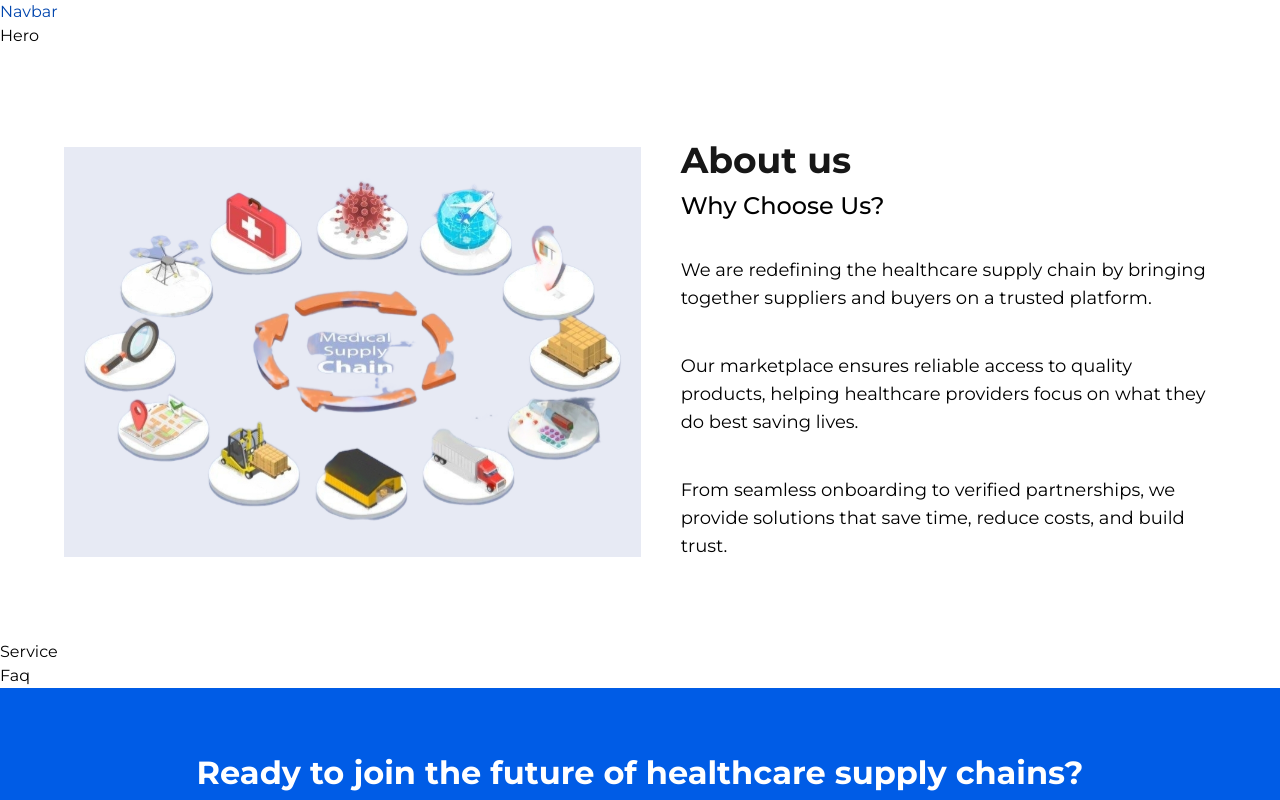
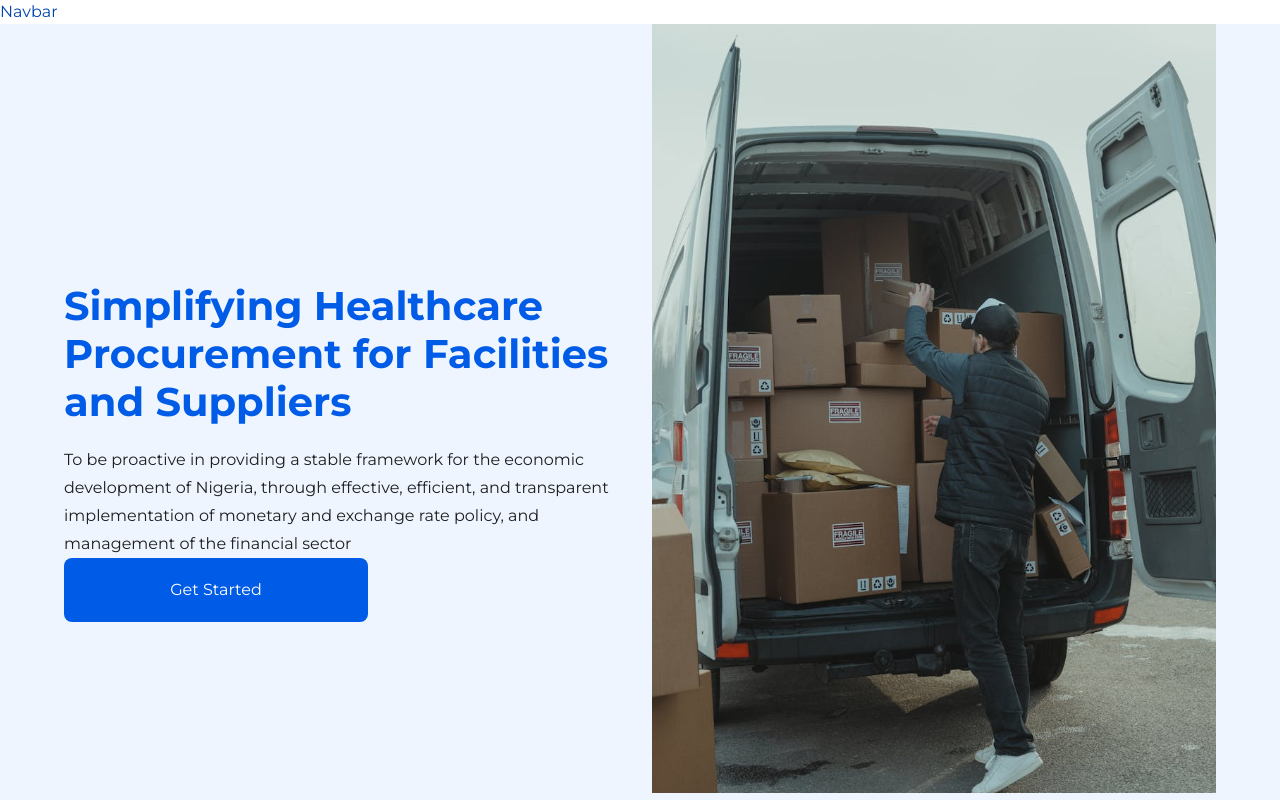
Before and after one commit to ilios91/ilios-fe, a Next.js app: page / in a window 1280 px wide. Shown: the top 800 px of the page. Built offline with nearby package versions, Linux system fonts and the light colour scheme.

Commit message:
minor fix

```diff
--- a/src/components/sections/About.tsx
+++ b/src/components/sections/About.tsx
@@ -5,7 +5,7 @@ export default function About() {
   return (
     <section className="h-[640p] w-[90%] mx-auto">
       <div className="flex items-center w-full gap-x-10 mt-24 mb-20">
-        <div className="w-[629px] h-[451p]">
+        <div className="w-[629px] h-[451px]">
           <Image src={AboutUsImage} alt="about-us-image" className="w-full" />
         </div>
         <div className="w-[584px]">
--- a/src/components/sections/Hero.tsx
+++ b/src/components/sections/Hero.tsx
@@ -1,7 +1,33 @@
+import Image from "next/image";
+import HeroImage from "@/assets/images/hero.svg";
+
 export default function Hero() {
   return (
-    <div>
-      Hero
-    </div>
+    <section className="h-[866px] w-full bg-[#EEF5FF]">
+      <div className="w-[90%] mx-auto flex">
+        <div className="flex items-center w-full">
+          <div className="flex-1">
+            <h2 className="text-[40px] font-bold text-blue-normal leading-[48px]">
+              Simplifying Healthcare Procurement for Facilities and Suppliers
+            </h2>
+            <div className="w-[588px] mt-5">
+              <p className="text-base font-normal leading-7 text-[#1E1E1E]">
+                To be proactive in providing a stable framework for the economic
+                development of Nigeria, through effective, efficient, and
+                transparent implementation of monetary and exchange rate policy,
+                and management of the financial sector
+              </p>
+            </div>
+
+            <div>
+              <button className="w-[304px] h-16 rounded-lg bg-blue-normal text-white "> Get Started</button>
+            </div>
+          </div>
+          <div className="w-[628px] h-[856px]">
+            <Image src={HeroImage} alt="hero-image" className="w-full" />
+          </div>
+        </div>
+      </div>
+    </section>
   );
 }
```
Also changed, not shown: src/assets/images/hero.svg (added).
